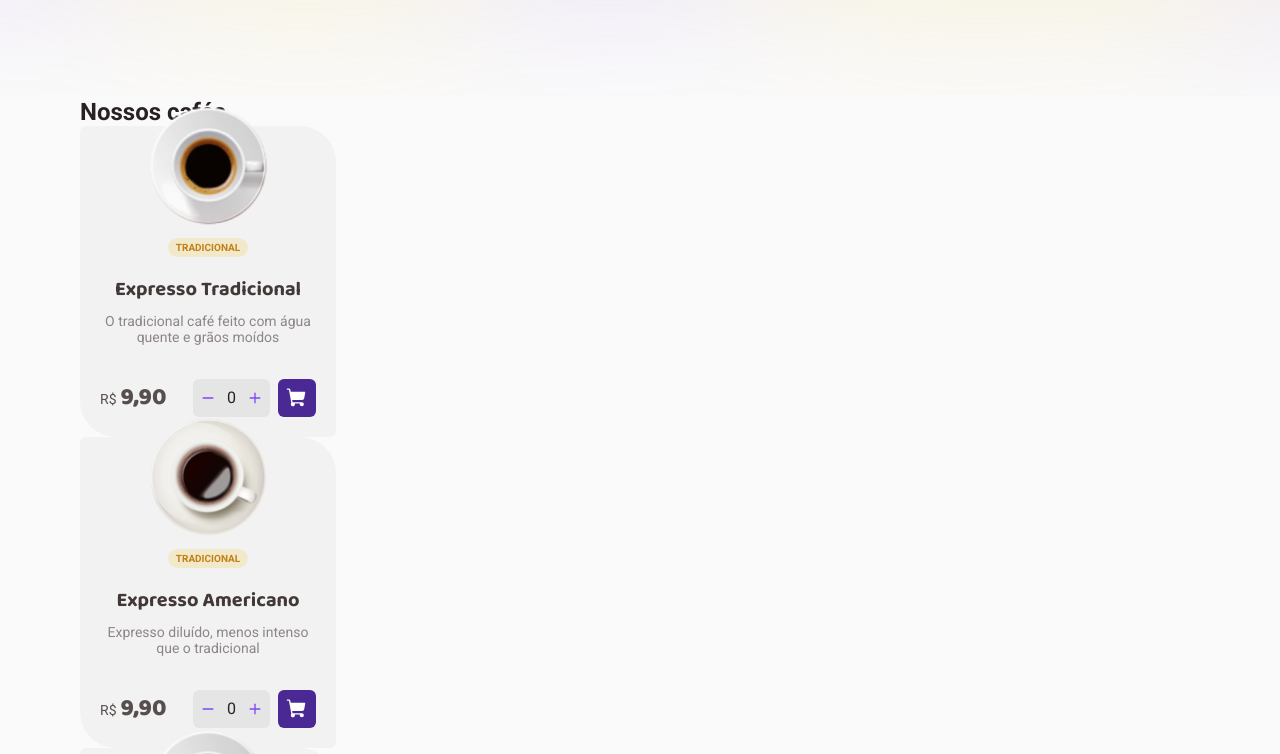
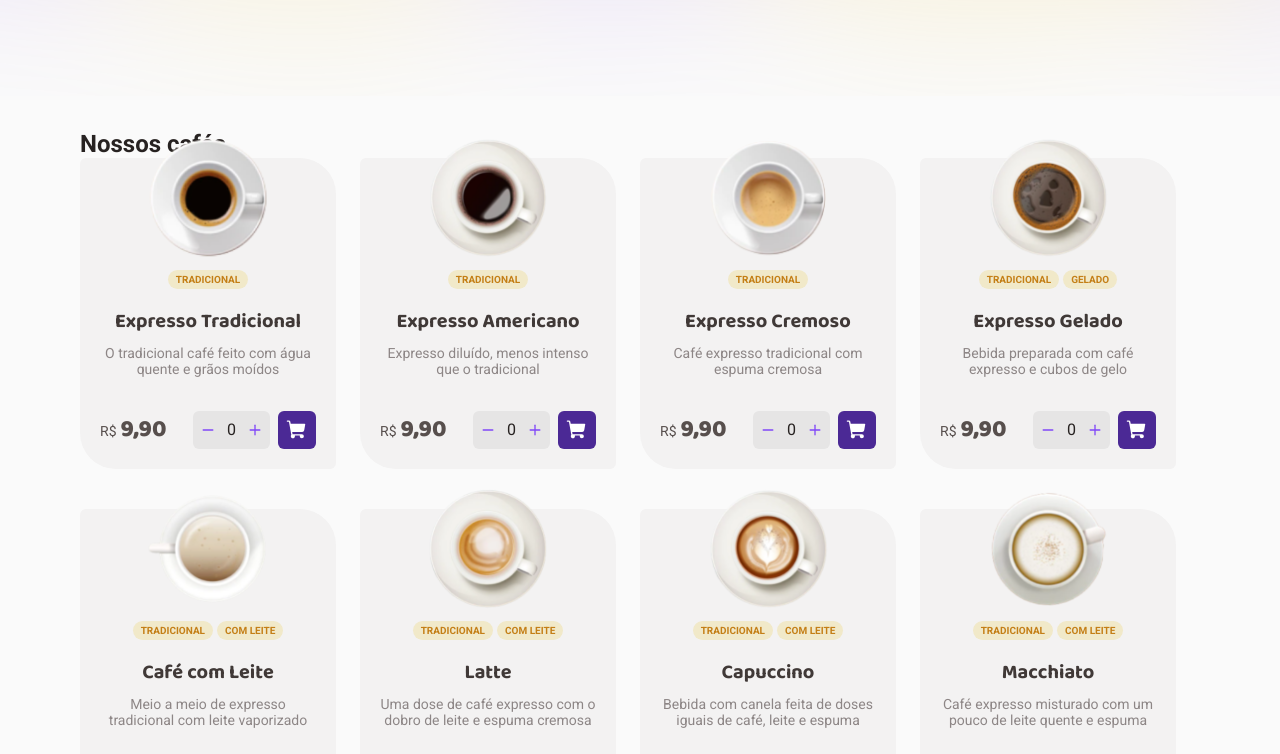
Before and after one commit to shindhi/desafio-coffee-delivery, a React (Vite) app: page / in a window 1280 px wide. Shown: the part 550-1304 px from the top of the page. Built offline with nearby package versions, Linux system fonts and the light colour scheme.

Commit message:
organizar o grid da listagem dos itens na Home

```diff
--- a/src/pages/Home/index.tsx
+++ b/src/pages/Home/index.tsx
@@ -12,6 +12,7 @@ import {
   BannerItems,
   BgBanner,
   ListCoffeeContainer,
+  ListItens,
 } from './styles'
 
 export function Home() {
@@ -56,11 +57,11 @@ export function Home() {
       <ListCoffeeContainer>
         <h2>Nossos cafés</h2>
 
-        <div>
+        <ListItens>
           {coffees.map((coffee: CoffeeProps) => {
             return <Card key={coffee.id} coffee={coffee} />
           })}
-        </div>
+        </ListItens>
       </ListCoffeeContainer>
     </>
   )
--- a/src/pages/Home/styles.ts
+++ b/src/pages/Home/styles.ts
@@ -45,4 +45,13 @@ export const BannerItems = styled.div`
   row-gap: 2rem;
 `
 
-export const ListCoffeeContainer = styled.div``
+export const ListCoffeeContainer = styled.div`
+  padding-top: 3.2rem;
+  padding-bottom: 15.7rem;
+`
+
+export const ListItens = styled.div`
+  display: grid;
+  grid-template-columns: repeat(4, 1fr);
+  row-gap: 4rem;
+`
```
